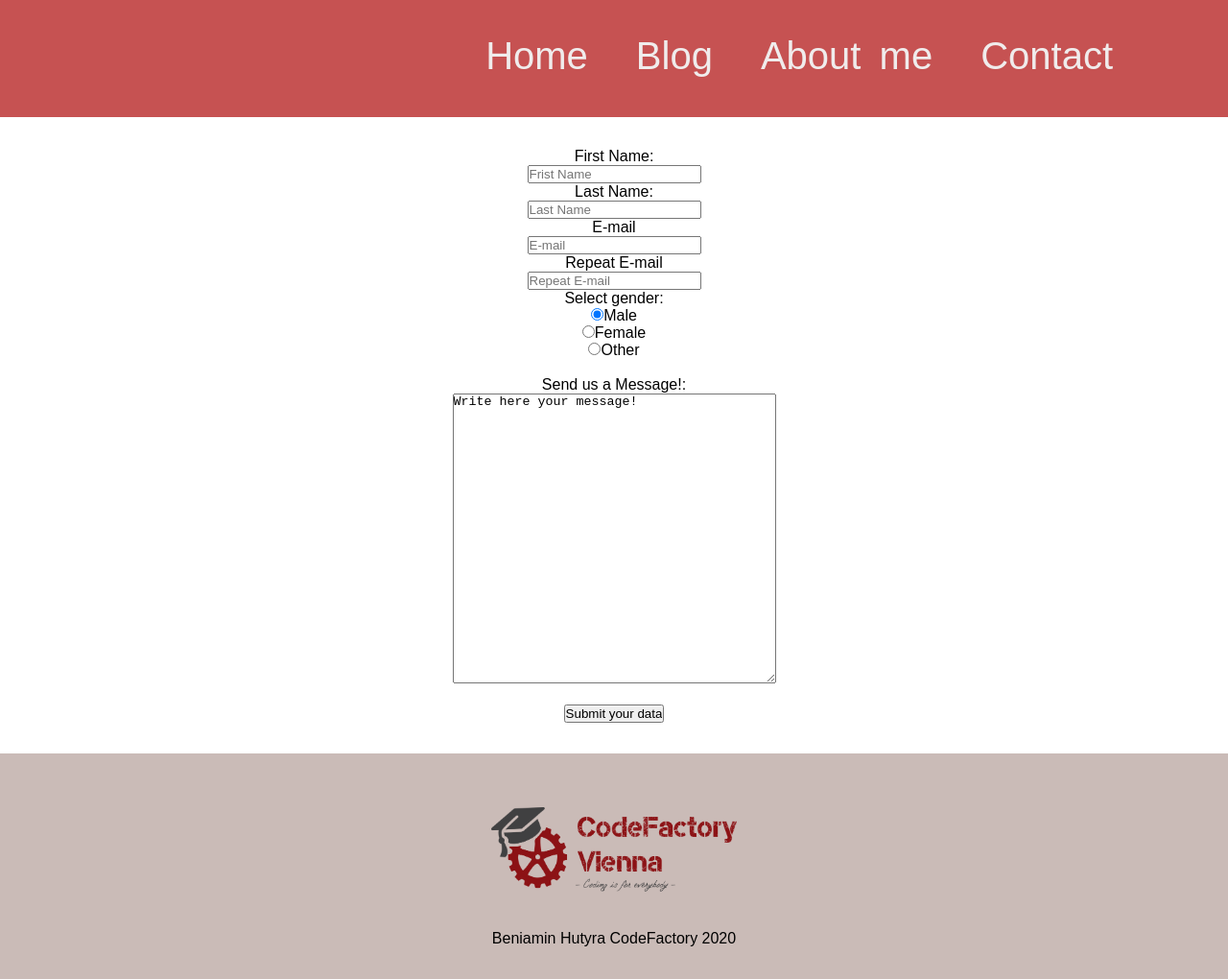
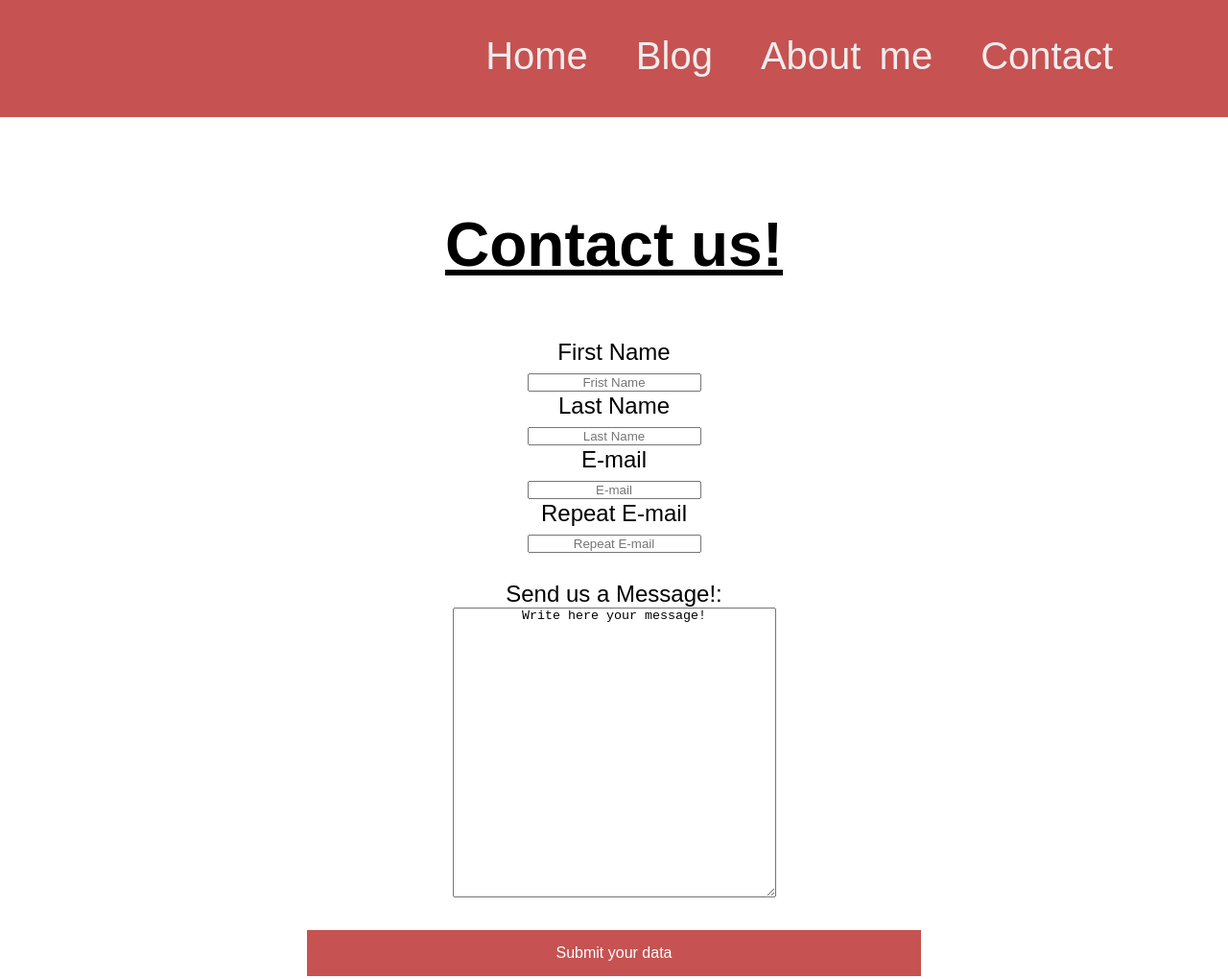
Before and after one commit to hutyra-beniamin/CFLMS-BeniaminH-CodeReview-01, a plain HTML site: page contact.html in a window 1280 px wide. Shown: the part 300-1320 px from the top of the page at 96% size. Drawn offline with Linux system fonts and the light colour scheme.

Commit message:
add styling and content

```diff
--- a/contact.html
+++ b/contact.html
@@ -24,27 +24,21 @@
 	<!-- navbar ends -->
 	<!-- Contact form starts -->
 	<section>
+		<h1 class="heading">Contact us!</h1>
 		<div id="contact">
 			<form>
-				First Name:<br>
+				First Name <br>
 				<input type="text" name="firstname" placeholder="Frist Name">
 				<br>
-				Last Name:<br>
+				Last Name <br>
 				<input type="text" name="lastname" placeholder="Last Name">
 				<br>
-				E-mail<br>
+				E-mail <br>
 				<input type="text" name="email" placeholder="E-mail">
 				<br>
-				Repeat E-mail<br>
+				Repeat E-mail <br>
 				<input type="text" name="repeatemail" placeholder="Repeat E-mail">
 				<br>
-			</form>
-
-			<form>
-				Select gender: <br>
-				<input type="radio" name="gender" value="male" checked>Male<br>
-				<input type="radio" name="gender" value="female" >Female<br>
-				<input type="radio" name="gender" value="other" >Other<br>
 			</form>
 				<br>
 			<form>
@@ -56,7 +50,7 @@
 				<br>
 				<br>
 
-				<input type="submit" value="Submit your data">
+				<input class="button" type="submit" value="Submit your data">
 
 			</form>
 		</div>
--- a/style2.css
+++ b/style2.css
@@ -65,7 +65,16 @@ li a {
 
 /*navbar ends*/
 
-/* Contact form starts*/
+/* Contact form for contact.html starts*/
+
+.heading {
+	text-align:center;
+	font-family:sans-serif;
+	font-size:4em;
+	padding-top:1.5em;
+	padding-bottom:0.2em;
+	text-decoration:underline;
+}
 
 #contact {
 	display:block;
@@ -73,7 +82,61 @@ li a {
 	padding-top:2em;
 	padding-bottom:2em;
 	font-family:sans-serif;
+	font-size:1.5em;
+	width:100%;
+
 }
+
+form > input {
+	text-align:center;
+}
+
+textarea {
+	text-align:center;
+}
+
+
+.button {
+	background-color:#C65252;
+	border: none;
+	color: white;
+	padding: 15px 32px;
+	text-align: center;
+	text-decoration: none;
+	display: inline-block;
+	font-size: 16px;
+	width:50%;
+}
+
+/* Contact form ends */
+
+
+
+/* Main content blog.html starts */
+
+#container{
+	display:inline-block;
+	padding:2em;
+}
+
+#container > img {
+	width:30%;
+	float:left;
+	padding:1em;
+}
+
+.article {
+	text-align:justify;
+	font-family:sans-serif;
+
+}
+
+.article > h1 {
+	font-size:2.5em;
+}
+
+/* Main content blog.html ends */
+
 
 /*footer starts*/
 footer {
```
Also changed, not shown: blog.html (+13 -0 lines), img/img1.jpg (added).
